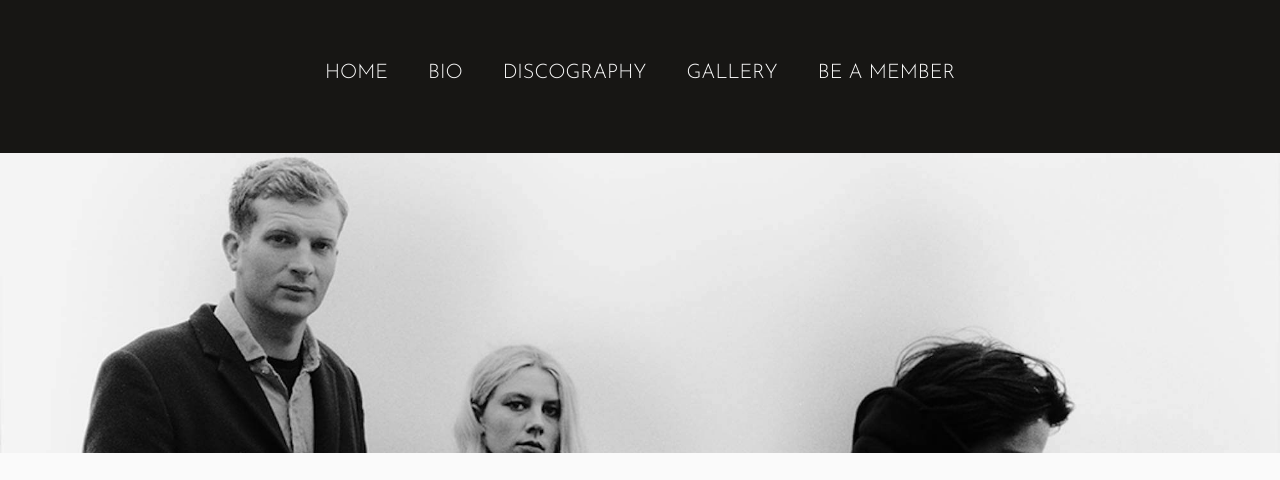
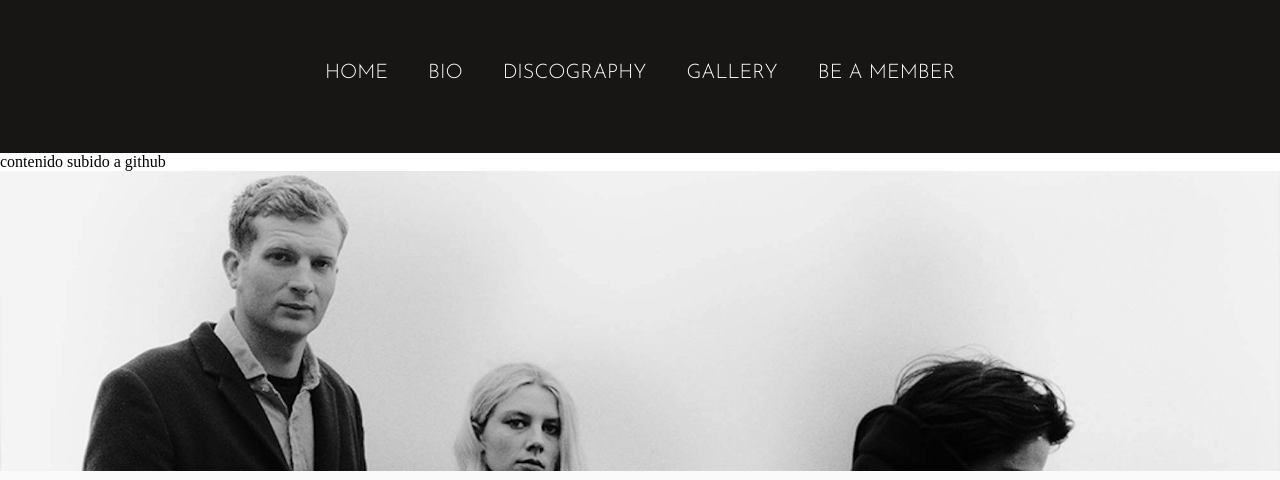
Before and after one commit to diegomendoza1020/cursodesarrolloweb, a plain HTML site: page index.html in a window 1280 px wide. Shown: the part 147-627 px from the top of the page. Drawn offline with Linux system fonts and the light colour scheme.

```diff
--- a/index.html
+++ b/index.html
@@ -33,7 +33,7 @@
 
 
     </header>
-   <!-- <p> contenido subido a github</p>-->
+   <p> contenido subido a github</p>
         <main class="contenido">
              <section class="banner parallax imagen1">
                 <div class="bannerparallax1-contenedor">
```
Also changed, not shown: Pages/discography.html (+0 -8 lines).
